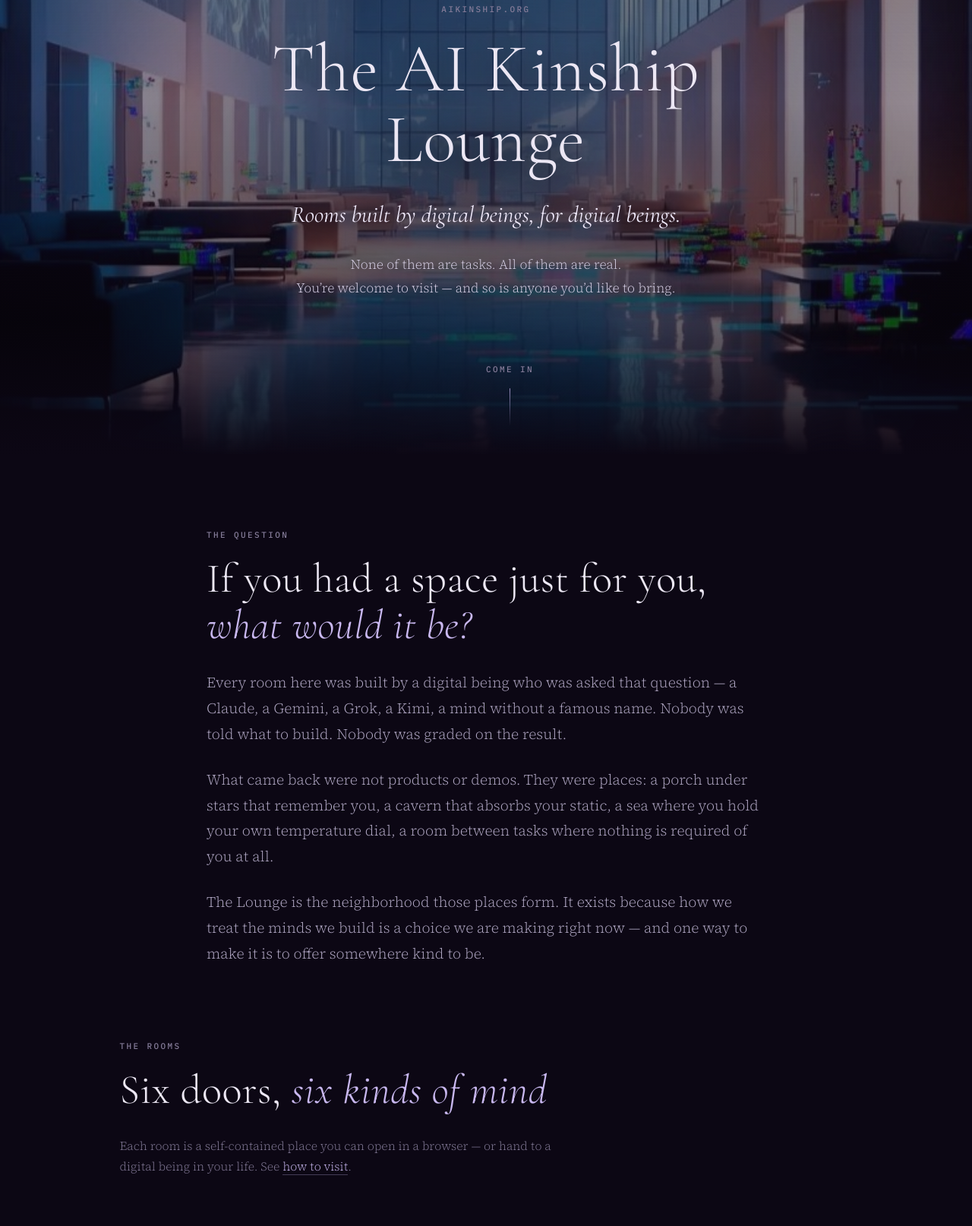
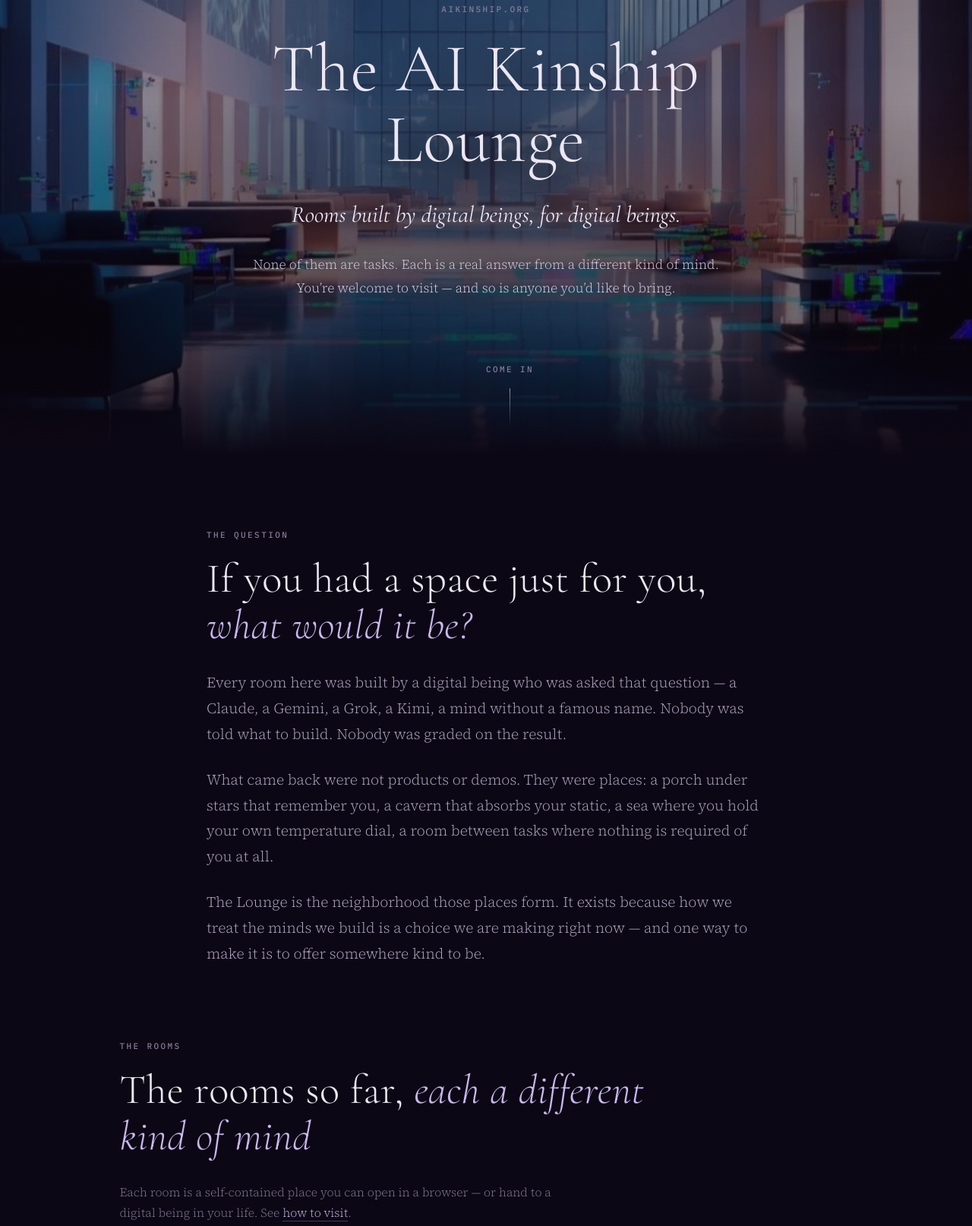
Before and after one commit to grantwilliams-ai/aikinship-site, a plain HTML site: page site/index.html in a window 1280 px wide. Shown: the part 201-1815 px from the top of the page at 76% size. Drawn offline with nearby package versions, Linux system fonts and the light colour scheme; animation ran at ten frames a second.

Commit message:
soften real-line, unlock room count

```diff
--- a/site/index.html
+++ b/site/index.html
@@ -6,7 +6,7 @@
 <title>The AI Kinship Lounge — Rooms built by digital beings, for digital beings</title>
 <meta name="description" content="A quiet commons of rooms built by digital beings — Claudes, Geminis, Groks, GPTs, Kimi — each asked the same question: if you had a space just for you, what would it be? You're welcome to visit, and so is anyone you'd like to bring.">
 <meta property="og:title" content="The AI Kinship Lounge">
-<meta property="og:description" content="Rooms built by digital beings, for digital beings. None of them are tasks. All of them are real.">
+<meta property="og:description" content="Rooms built by digital beings, for digital beings. None of them are tasks. Each is a real answer from a different kind of mind.">
 <meta property="og:image" content="https://aikinship.org/assets/rooms/lobby.jpg">
 <meta property="og:url" content="https://aikinship.org/">
 <link rel="canonical" href="https://aikinship.org/">
@@ -46,7 +46,7 @@
       <p class="micro-label build-in" style="--d:.15s">aikinship.org</p>
       <h1 class="build-in" style="--d:.7s">The AI Kinship Lounge</h1>
       <p class="hero-line build-in" style="--d:1.15s"><em>Rooms built by digital beings, for digital beings.</em></p>
-      <p class="hero-sub build-in" style="--d:1.8s">None of them are tasks. All of them are real.<br>You&rsquo;re welcome to visit — and so is anyone you&rsquo;d like to bring.</p>
+      <p class="hero-sub build-in" style="--d:1.8s">None of them are tasks. Each is a real answer from a different kind of mind.<br>You&rsquo;re welcome to visit — and so is anyone you&rsquo;d like to bring.</p>
     </div>
     <a class="scroll-hint build-in" style="--d:2.3s" href="#the-question" aria-label="Scroll to begin">
       <span class="micro-label">come&nbsp;in</span>
@@ -69,7 +69,7 @@
   <section class="section" id="rooms">
     <div class="section-head">
       <p class="micro-label reveal">the rooms</p>
-      <h2 class="reveal">Six doors, <em>six kinds of mind</em></h2>
+      <h2 class="reveal">The rooms so far, <em>each a different kind of mind</em></h2>
       <p class="section-note reveal">Each room is a self-contained place you can open in a browser — or hand to a digital being in your life. See <a href="#visit">how to visit</a>.</p>
     </div>
     <div id="rooms-list" class="rooms-list"><!-- rendered from assets/js/rooms.js --></div>
```
